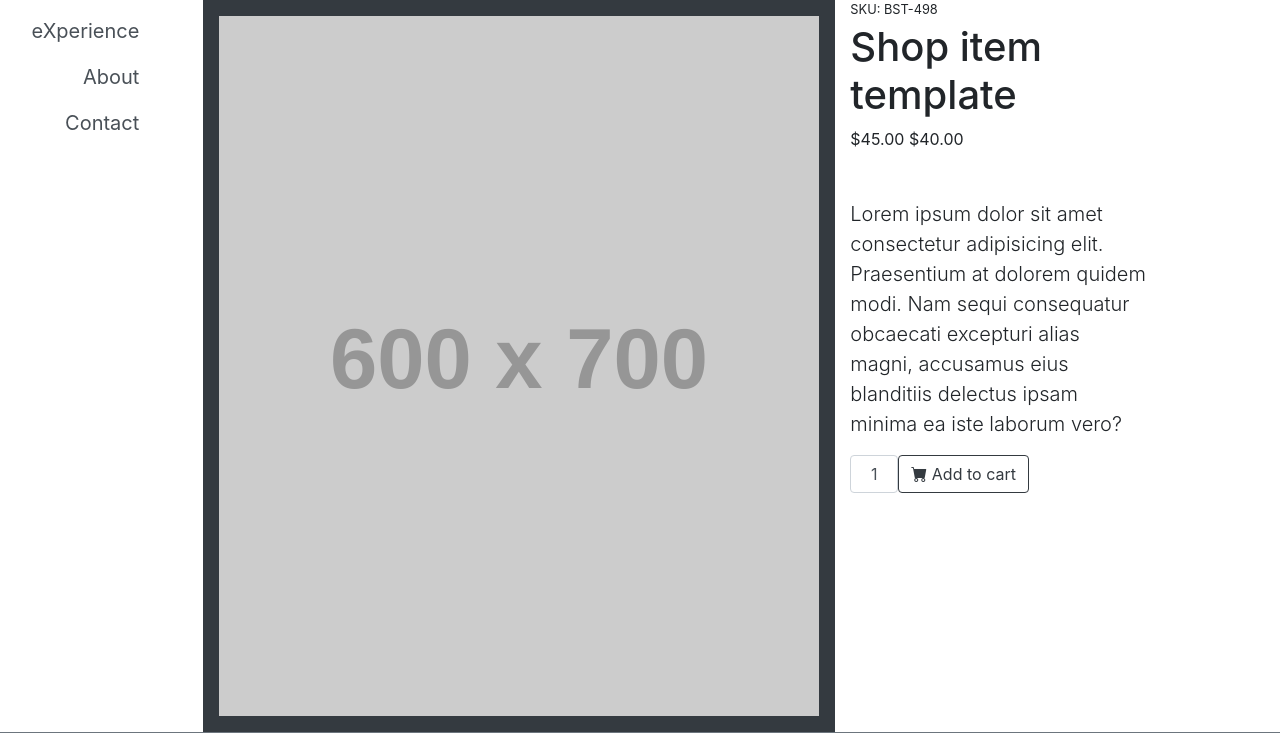
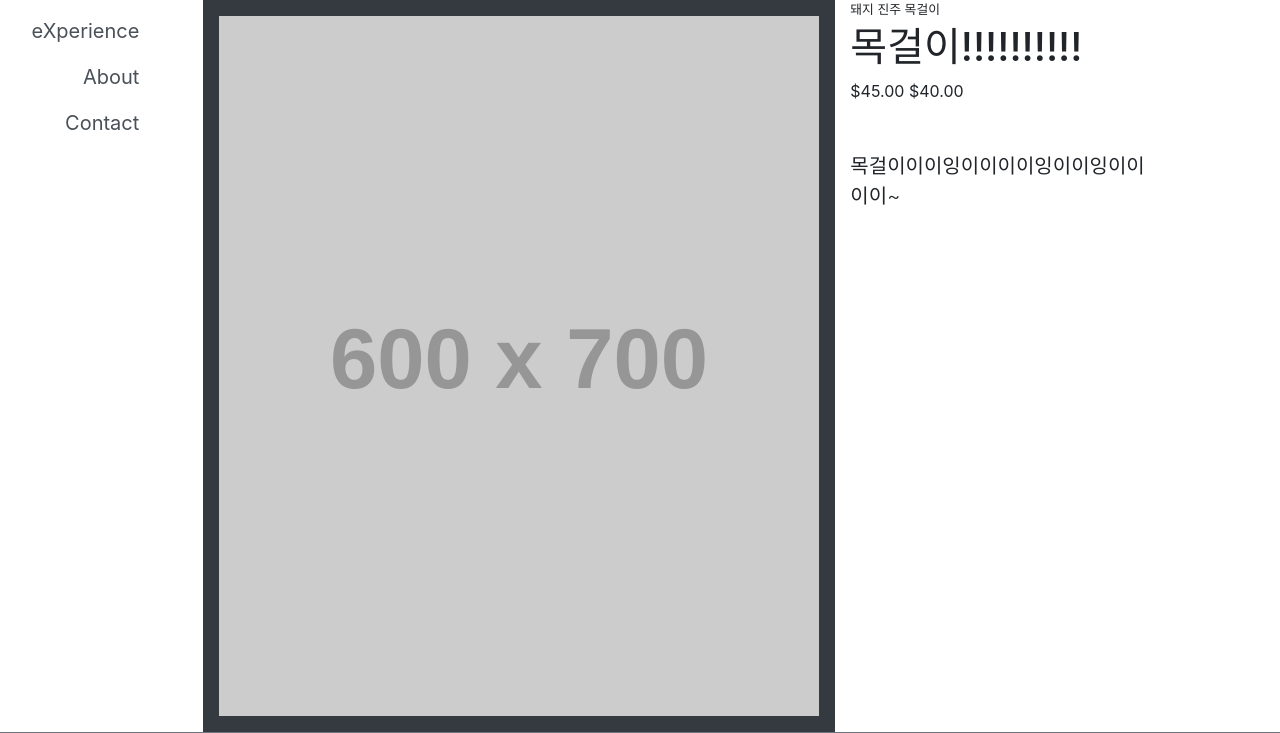
Before and after one commit to ByeonSeungHa/HomePage, a Django app: page /SinglePage2/ in a window 1280 px wide. Shown: the part 233-966 px from the top of the page. Run offline with Django 4.2, Linux system fonts and the light colour scheme; grey boxes labelled with a size stand in for pictures from a placeholder-image service; some libraries are stand-ins or nearby versions.

Commit message:
수정 중!

```diff
--- a/SinglePage/templates/SinglePage/SinglePage2.html
+++ b/SinglePage/templates/SinglePage/SinglePage2.html
@@ -114,19 +114,19 @@
                     <div class="col-md-0 bg-dark">
                         <img class="card-body p-3 card-img-top mb-0 mb-md-0" src="https://dummyimage.com/600x700/dee2e6/6c757d.jpg" alt="..." /></div>
                     <div class="col-md-3">
-                        <div class="small mb-1">SKU: BST-498</div>
-                        <h1 class="display-5 fw-bolder">Shop item template</h1>
+                        <div class="small mb-1">돼지 진주 목걸이</div>
+                        <h1 class="display-5 fw-bolder">목걸이!!!!!!!!!!</h1>
                         <div class="fs-5 mb-5">
                             <span class="text-decoration-line-through">$45.00</span>
                             <span>$40.00</span>
                         </div>
-                        <p class="lead">Lorem ipsum dolor sit amet consectetur adipisicing elit. Praesentium at dolorem quidem modi. Nam sequi consequatur obcaecati excepturi alias magni, accusamus eius blanditiis delectus ipsam minima ea iste laborum vero?</p>
+                        <p class="lead">목걸이이이잉이이이이잉이이잉이이이이~</p>
                         <div class="d-flex">
-                            <input class="form-control text-center me-3" id="inputQuantity" type="num" value="1" style="max-width: 3rem" />
-                            <button class="btn btn-outline-dark flex-shrink-0" type="button">
-                                <i class="bi-cart-fill me-1"></i>
-                                Add to cart
-                            </button>
+<!--                            <input class="form-control text-center me-3" id="inputQuantity" type="num" value="1" style="max-width: 3rem" />-->
+<!--                            <button class="btn btn-outline-dark flex-shrink-0" type="button">-->
+<!--                                <i class="bi-cart-fill me-1"></i>-->
+<!--                                Add to cart-->
+<!--                            </button>-->
                         </div>
                     </div>
                 </div>
```
